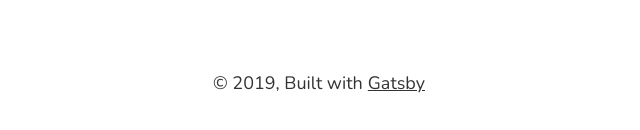
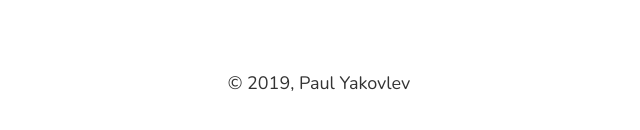
Before and after one commit to paulyakovlev/paulyakovlev.com, a Gatsby site: page / in a window 1280 px wide. Shown: the part 642-772 px from the top of the page, 321-961 px from the left. Built offline with nearby package versions, Linux system fonts and the light colour scheme; Gatsby itself is replaced by a stand-in of ours; a small style sheet from the web is missing.

Commit message:
edit footer

```diff
--- a/src/components/layout.js
+++ b/src/components/layout.js
@@ -46,9 +46,8 @@ const Layout = ({ children }) => (
         <Content>
           <main>{children}</main>
           <Footer>
-            © {new Date().getFullYear()}, Built with
+            © {new Date().getFullYear()}, Paul Yakovlev
             {` `}
-            <GatsbyLink href="https://www.gatsbyjs.org">Gatsby</GatsbyLink>
           </Footer>
         </Content>
       </>
```
